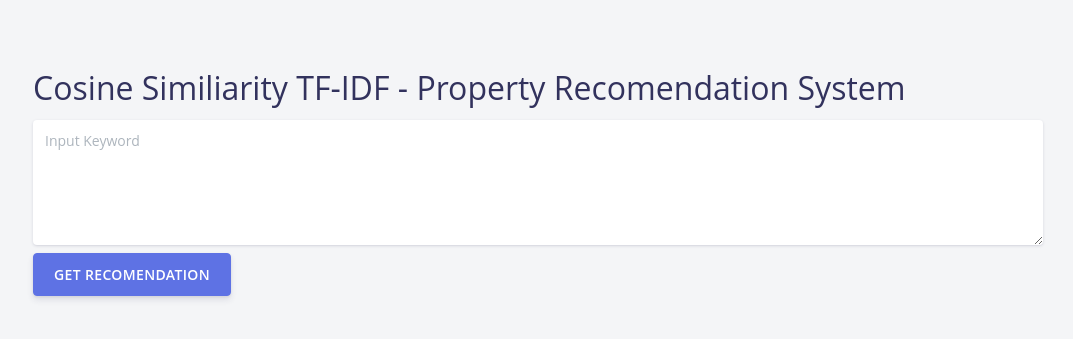
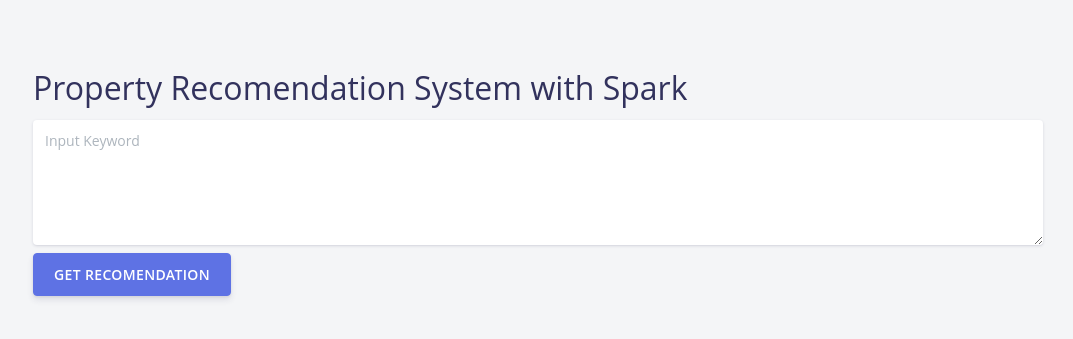
Before and after one commit to aji-pratama/property-recomender, a Flask app: page / in a window 1280 px wide. Shown: the top 339 px of the page, without its empty margins (102-1175 px from the left). Run offline with Flask 2, Linux system fonts and the light colour scheme; parts of the project's set-up code (start-up, migrations or seed data) failed here and were passed over; some libraries are stand-ins or nearby versions.

Commit message:
For Sidang Real

```diff
--- a/templates/home.html
+++ b/templates/home.html
@@ -14,7 +14,7 @@
   <div class="section section-components">
     <div class="bg-secondary">
       <div class="container">
-        <h2> Cosine Similiarity TF-IDF - Property Recomendation System</h2>
+        <h2>Property Recomendation System with Spark</h2>
       </div>
 
       <div id="app" class="container">
```
Also changed, not shown: 1 other file.
